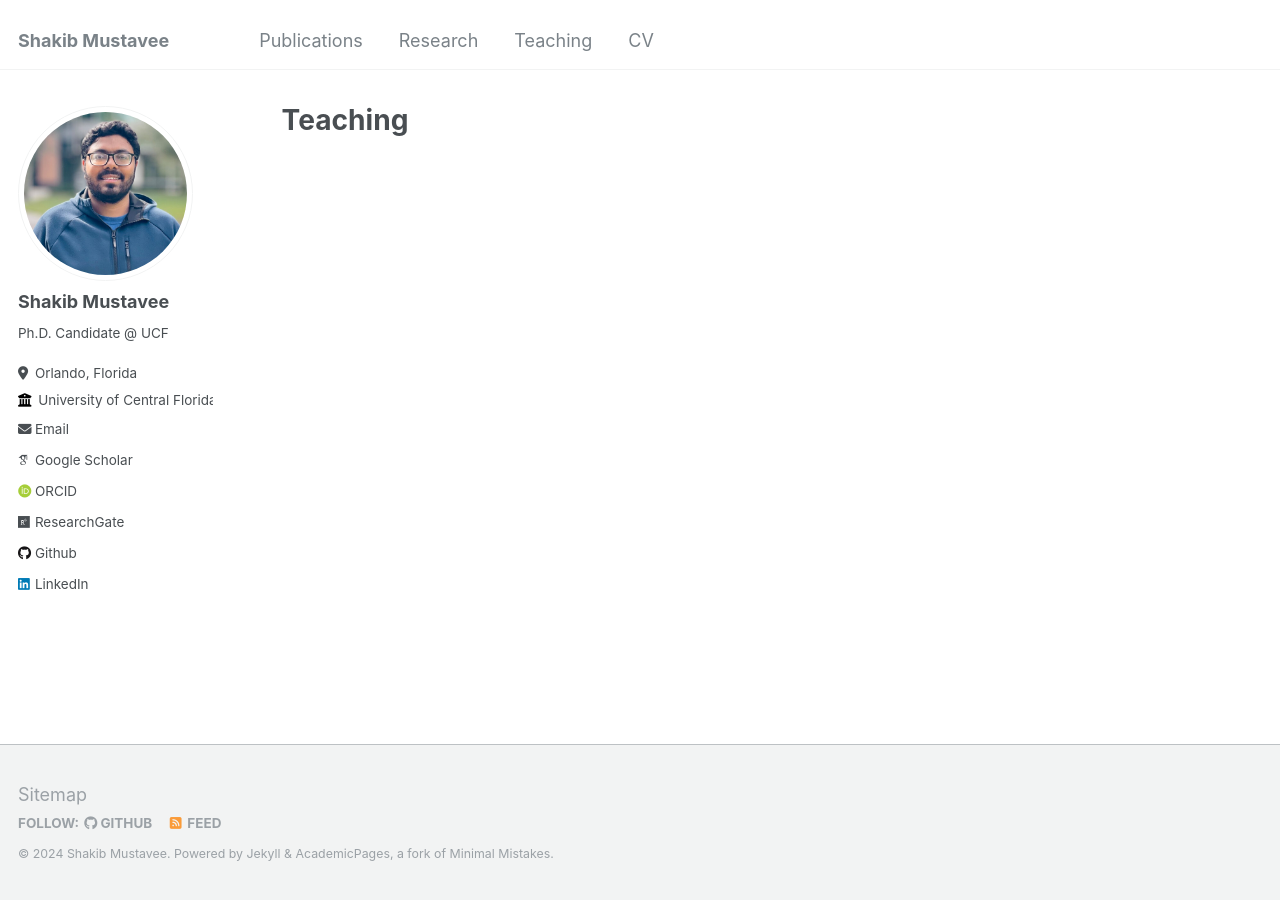
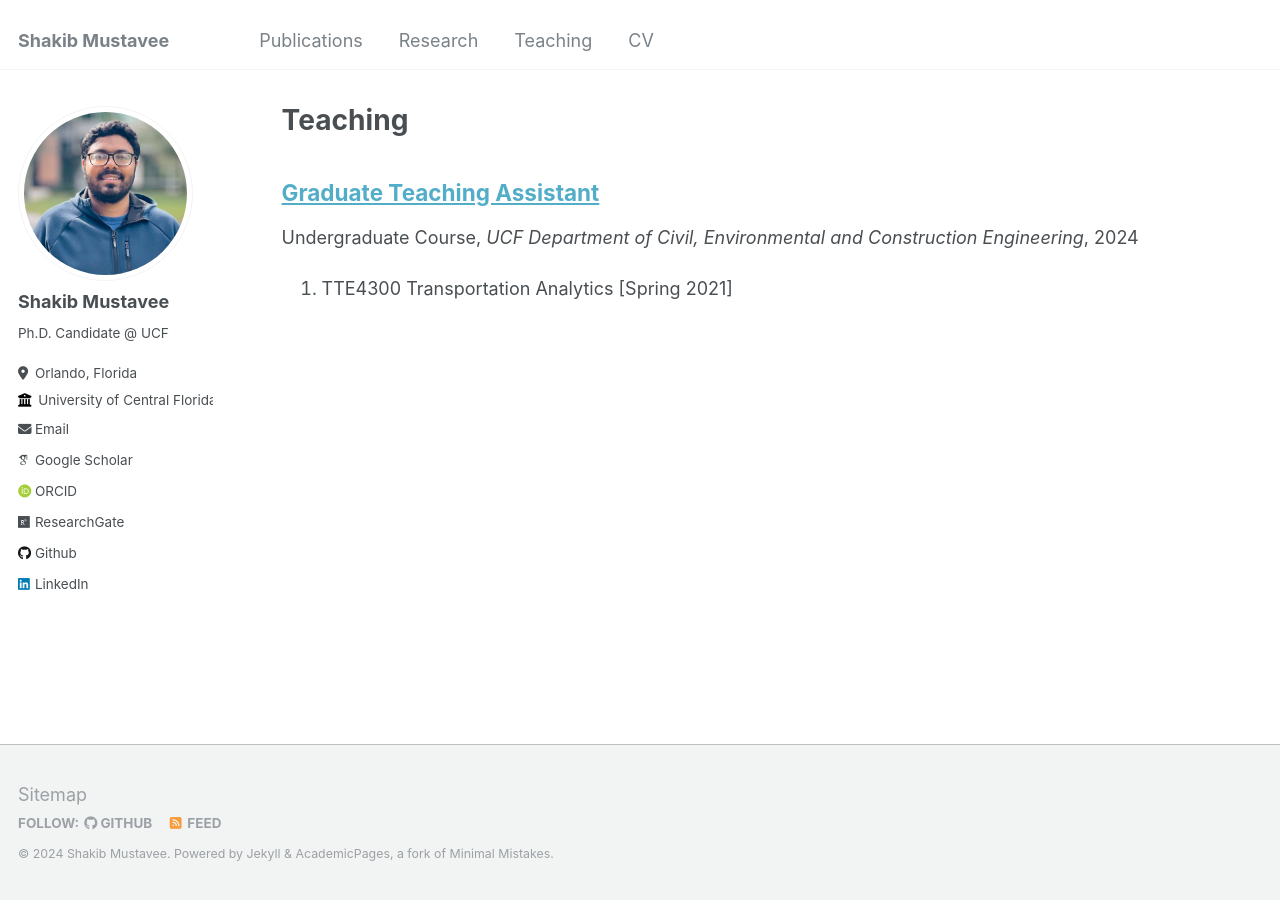
Before and after one commit to mustavee/mustavee.github.io, a Jekyll site: the page built from _pages/teaching.html, in a window 1280 px wide. Built offline with Jekyll 4.4.1, drawn with Linux system fonts in a browser that asks for light colours; some web fonts are replaced.

Commit message:
Update gta.md courses list

```diff
--- a/_teaching/gta.md
+++ b/_teaching/gta.md
@@ -1,3 +1,11 @@
+---
+title: "Graduate Teaching Assistant"
+collection: teaching
+type: "Undergraduate Course"
+permalink: /teaching/gta
+venue: "UCF Department of Civil, Environmental and Construction Engineering"
+location: "Orlando, FL"
+---
 1. TTE4300 Transportation Analytics [Spring 2021]
 
 2. CGN3405 Applied Numerical Methods for Civil Engineering [Spring 2021]
```
